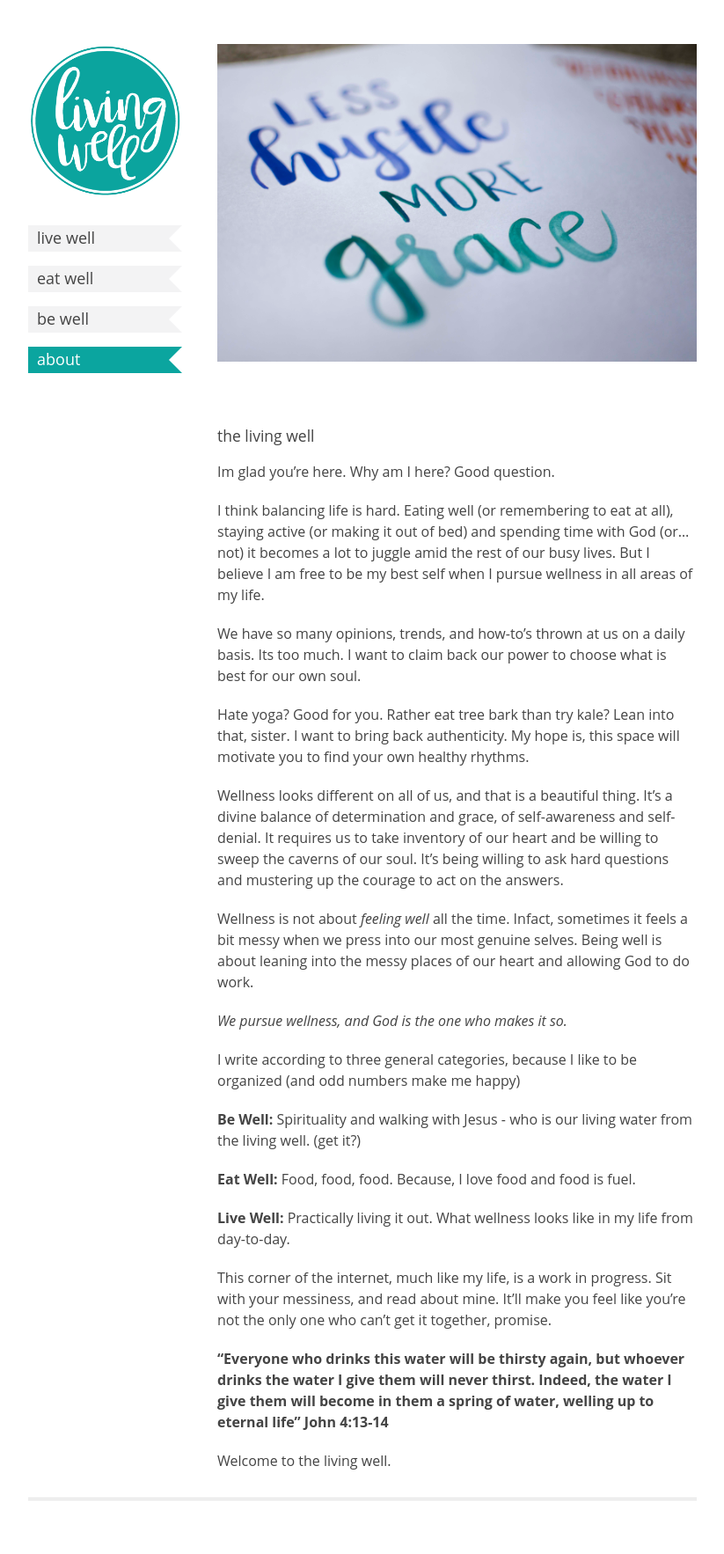
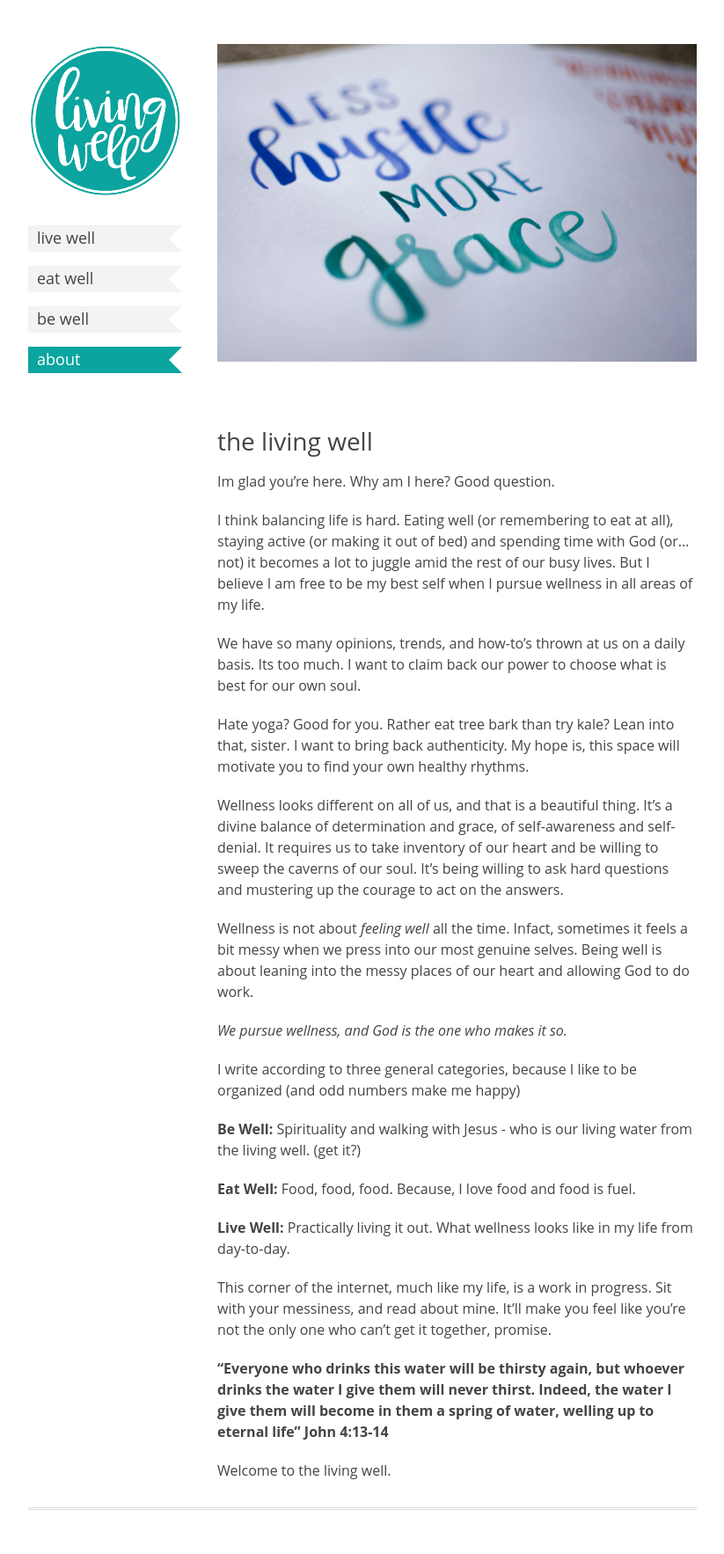
Before and after one commit to dreger/thelivingwell.co, a Jekyll site: the page built from index.md, in a window 1280 px wide. Shown: the whole page at 88% size, without its empty margins (228-1051 px from the left). Built offline with Jekyll 4.4.1, drawn with Linux system fonts in a browser that asks for light colours.

Commit message:
Update main.scss

```diff
--- a/assets/stylesheets/main.scss
+++ b/assets/stylesheets/main.scss
@@ -36,9 +36,9 @@ h6 {
   line-height: 1em;
 }
 
-h1 { font-size: 1.75rem; }
-h2 { font-size: 1.45rem; }
-h3 { font-size: 1.2875rem; }
+h1 { font-size: 1.75em; }
+h2 { font-size: 1.45em; }
+h3 { font-size: 1.2875em; }
 
 a {
   color: $color;
```
